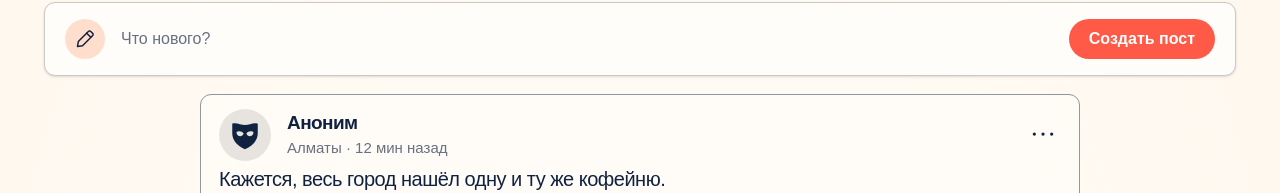
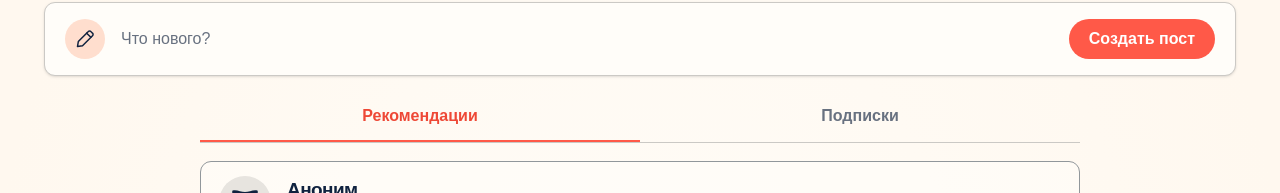
Before and after one commit to Mi11a-z/Osek-time, a Next.js app: page / in a window 1280 px wide. Shown: the part 238-431 px from the top of the page. Built offline with nearby package versions, Linux system fonts and the light colour scheme.

Commit message:
обавить вкладки «Рекомендации» и «Подписки» в ленту

```diff
--- a/src/app/page.tsx
+++ b/src/app/page.tsx
@@ -10,6 +10,7 @@ import { FeedHeader, type NavTab } from "../components/feed/FeedHeader";
 import { matchesCitySearch } from "../data/city-search";
 import { containsHashtag, fullHashtag } from "../hashtag";
 import { FeedToolbar } from "../components/feed/FeedToolbar";
+import { FeedTabs, type FeedMode } from "../components/feed/FeedTabs";
 import { PostComposer } from "../components/feed/PostComposer";
 import { PostCard } from "../components/posts/PostCard";
 import { useLocalData } from "../data/local-store";
@@ -34,6 +35,7 @@ function FeedContent({ section }: { section: FeedSection }) {
       ? "Сохранённое"
       : "Лента";
   const [freeSearch, setFreeSearch] = useState("");
+  const [feedMode, setFeedMode] = useState<FeedMode>("recommended");
 
   const { posts, profile, ready: localReady, error } = useLocalData();
   const { ready: moderationReady, removed, blocked } = useModeration();
@@ -125,6 +127,18 @@ function FeedContent({ section }: { section: FeedSection }) {
     );
   });
 
+  // Подписки (пока заглушка: список подписок должен прийти из данных)
+  const followingUsernames: string[] = []; // TODO для JS-разработчика
+
+  if (section === "feed" && feedMode === "following") {
+    filteredPosts = filteredPosts.filter(
+      (post) =>
+        post.named &&
+        !post.isOwn &&
+        followingUsernames.includes((post.authorUsername ?? post.author).toLowerCase())
+    );
+  }
+
   // Сохранённое
   if (section === "saved") {
     filteredPosts = filteredPosts.filter(
@@ -160,6 +174,13 @@ function FeedContent({ section }: { section: FeedSection }) {
         }
         onPublished={handlePublished}
       />
+
+      {/* Переключатель: Рекомендации / Подписки (только на главной) */}
+      {section === "feed" && (
+        <div className="mx-auto mt-4 [max-width:var(--layout-posts-max-width)]">
+          <FeedTabs active={feedMode} onChange={setFeedMode} />
+        </div>
+      )}
 
       {error && (
         <p
@@ -206,7 +227,9 @@ function FeedContent({ section }: { section: FeedSection }) {
           <p className="py-[30px] text-center text-muted">
             {activeNav === "Сохранённое"
               ? "Пока ничего не сохранено."
-              : "Ничего не найдено."}
+              : section === "feed" && feedMode === "following"
+                ? "Вы пока ни на кого не подписаны."
+                : "Ничего не найдено."}
           </p>
         )}
 
--- /dev/null
+++ b/src/components/feed/FeedTabs.tsx
@@ -0,0 +1,38 @@
+"use client";
+
+export type FeedMode = "recommended" | "following";
+
+const tabs: { id: FeedMode; label: string }[] = [
+  { id: "recommended", label: "Рекомендации" },
+  { id: "following", label: "Подписки" },
+];
+
+type FeedTabsProps = {
+  active: FeedMode;
+  onChange: (mode: FeedMode) => void;
+};
+
+export function FeedTabs({ active, onChange }: FeedTabsProps) {
+  return (
+    <div role="tablist" aria-label="Тип ленты" className="grid grid-cols-2 border-b border-line">
+      {tabs.map((tab) => {
+        const isActive = tab.id === active;
+        return (
+          <button
+            key={tab.id}
+            type="button"
+            role="tab"
+            aria-selected={isActive}
+            onClick={() => onChange(tab.id)}
+            className={`cursor-pointer border-0 border-b-2 border-solid bg-transparent py-3 text-center [font-size:var(--font-sizes-body)] [font-weight:var(--font-weights-bold)] focus-visible:[outline:var(--borders-focus)_solid_var(--coral)] focus-visible:outline-offset-[-2px] ${isActive
+              ? "border-coral text-coral-deep"
+              : "border-transparent text-muted hover:text-ink"
+              }`}
+          >
+            {tab.label}
+          </button>
+        );
+      })}
+    </div>
+  );
+}
```
